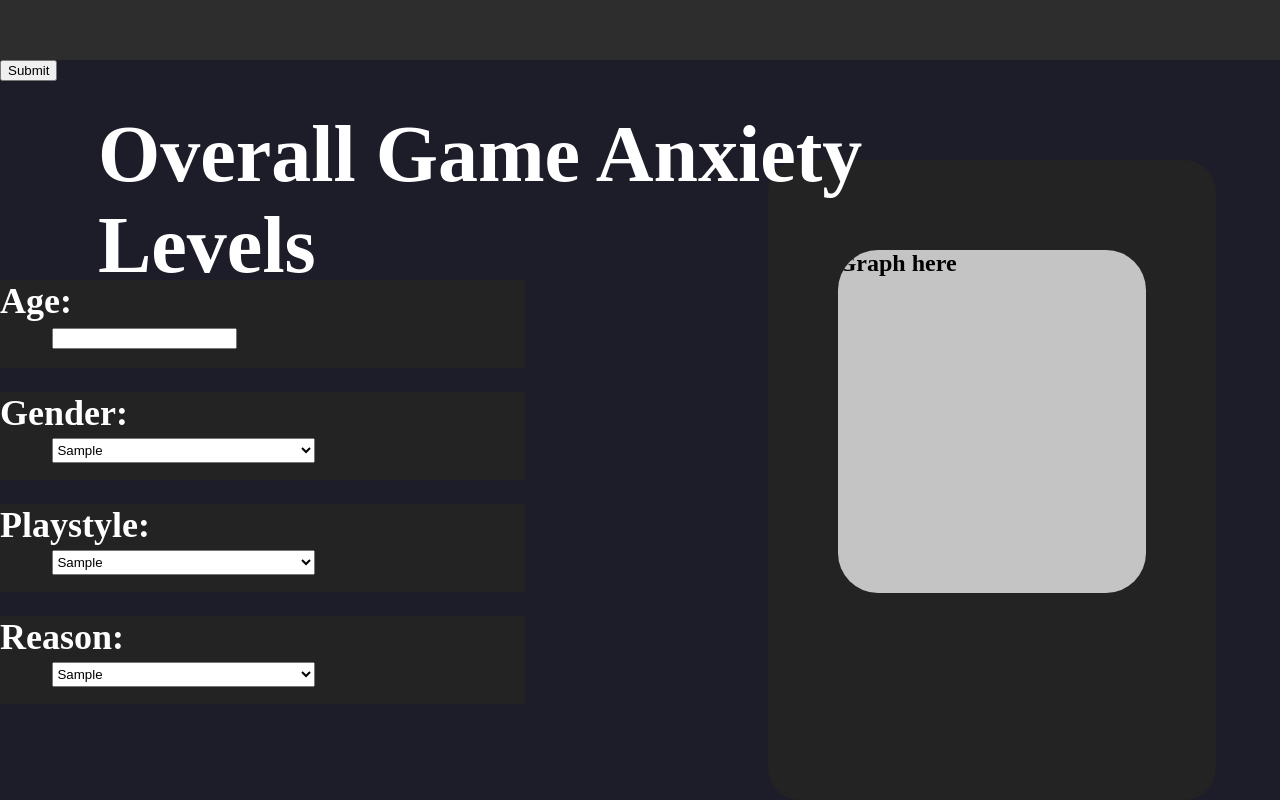
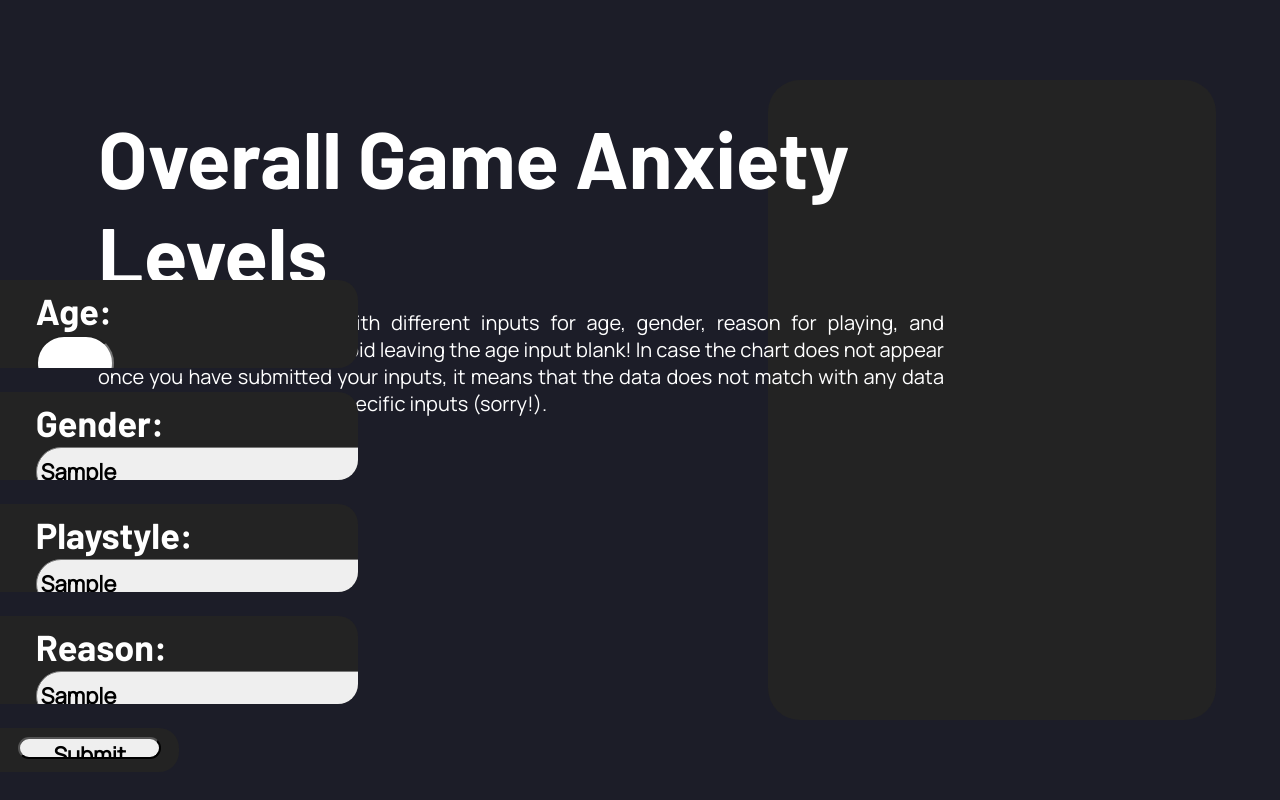
Before and after one commit to juanchosoriano/DATANVI-Project, a Flask app: template application/templates/Final.html in a window 1280 px wide. Run offline with Flask 2, Linux system fonts and the light colour scheme; the template is opened without the code that fills it: most values are stand-ins (such as "Sample title", 1, 10 or a date in 2020); parts of the project's set-up code (start-up, migrations or seed data) failed here and were passed over; some libraries are stand-ins or nearby versions; some web fonts are replaced.

Commit message:
css
Co-Authored-By: Theorhetically <56592882+Theorhetically@users.noreply.github.com>
Co-Authored-By: juanchosoriano <61454422+juanchosoriano@users.noreply.github.com>
Co-Authored-By: Jj Reyes <47908236+jjbreyes@users.noreply.github.com>

```diff
--- a/application/static/css/main.css
+++ b/application/static/css/main.css
@@ -163,14 +163,22 @@ body {
   text-align: center;
   margin: auto;
 }
+
 .three {
   top: 20%;
   position: relative;
 }
 
 #agebox {
-  width: 40px;
-  height: 20px;
+  position: relative;
+  top: 35%;
+  border-radius: 50px;
+  font-family: Manrope;
+  font-weight: bold;
+  text-align: center;
+  font-size: 22px;
+  width: 70px;
+  height: 50px;
 }
 
 .four {
@@ -186,6 +194,7 @@ body {
   border-top-right-radius: 38px;
   border-bottom-left-radius: 38px;
   border-bottom-right-radius: 38px;
+  font-family: Manrope;
   overflow: hidden;
   margin: auto;
   text-align: center;
@@ -334,9 +343,10 @@ body {
   width: 35%;
   height: 80%;
   background: rgba(35,35,35,1);
+  font-family: Manrope;
   opacity: 1;
   position: absolute;
-  bottom: 0%;
+  bottom: 10%;
   right: 5%;
   border-top-left-radius: 32px;
   border-top-right-radius: 32px;
@@ -361,7 +371,7 @@ body {
   position: absolute;
   top: 109px;
   left: 98px;
-  font-family: Orbitron;
+  font-family: Barlow;
   font-weight: Bold;
   font-size: 80px;
   opacity: 1;
@@ -382,7 +392,7 @@ body {
   margin-top: 20%;
 }
 .v22_17 {
-  width: 41%;
+  width: 28%;
   height: 11%;
   background: rgba(35,35,35,1);
   opacity: 1;
@@ -390,9 +400,11 @@ body {
   top: 35%;
   left: 0px;
   overflow: hidden;
+  border-top-right-radius: 20px;
+  border-bottom-right-radius: 20px;
 }
 .v22_21 {
-  width: 41%;
+  width: 28%;
   height: 11%;
   background: rgba(35,35,35,1);
   opacity: 1;
@@ -400,9 +412,11 @@ body {
   top: 49%;
   left: 0px;
   overflow: hidden;
+  border-top-right-radius: 20px;
+  border-bottom-right-radius: 20px;
 }
 .v22_20 {
-  width: 41%;
+  width: 28%;
   height: 11%;
   background: rgba(35,35,35,1);
   opacity: 1;
@@ -410,9 +424,11 @@ body {
   top: 63%;
   left: 0px;
   overflow: hidden;
+  border-top-right-radius: 20px;
+  border-bottom-right-radius: 20px;
 }
 .v22_19 {
-  width: 41%;
+  width: 28%;
   height: 11%;
   background: rgba(35,35,35,1);
   opacity: 1;
@@ -421,49 +437,134 @@ body {
   left: 0px;
   overflow: hidden;
   display: inline-block;
+  border-top-right-radius: 20px;
+  border-bottom-right-radius: 20px;
 }
+.button_div {
+  width: 14%;
+  height: 5.5%;
+  background: rgba(35,35,35,1);
+  opacity: 1;
+  position: absolute;
+  top: 91%;
+  left: 0px;
+  overflow: hidden;
+  display: inline-block;
+  border-top-right-radius: 20px;
+  border-bottom-right-radius: 20px;
+}
+#submission {
+  position: relative;
+  margin-left: 10%;
+  margin-top: 5%;
+  width: 80%;
+  height: 50%;
+  border-radius: 50px;
+  font-size: 22px;
+  font-family: Manrope;
+  font-weight: bold;
+}
+
+#submitage {
+  position: relative;
+  margin-left: 2%;
+  margin-top: 5%;
+  width: 20%;
+  height: 50%;
+  border-radius: 50px;
+  font-size: 22px;
+  font-family: Manrope;
+  font-weight: bold;
+}
+
+#desc {
+  position: absolute;
+  top: 200px;
+  left: 0px;
+  text-align: justify;
+  text-justify: inter-word;
+  font-family: Manrope;
+  font-size: 20px;
+  font-weight: 100;
+  color: white;
+  width: 100%;
+  height: 30px;
+  margin: auto;
+}
+
+.age_input {
+  position: relative;
+  top: 35%;
+  border-radius: 50px;
+  font-family: Manrope;
+  font-weight: bold;
+  text-align: center;
+  font-size: 22px;
+  width: 70px;
+  height: 50px;
+}
+
+.final_input {
+  position: relative;
+  top: 35%;
+  border-radius: 50px;
+  font-family: Manrope;
+  font-weight: bold;
+  font-size: 22px;
+  width: 500px;
+  height: 50px;
+}
+
 .v22_22 {
   width: 220px;
   color: rgba(255,255,255,1);
   position: relative;
-  font-family: Orbitron;
+  font-family: Barlow;
   font-weight: Bold;
   font-size: 36px;
   opacity: 1;
   text-align: left;
   display: inline-block;
+  left: 10%;
+  top: 10%;
 }
 .v22_24 {
   width: 201px;
   color: rgba(255,255,255,1);
   position: relative;
-  font-family: Orbitron;
+  font-family: Barlow;
   font-weight: Bold;
   font-size: 36px;
   opacity: 1;
   text-align: left;
   display: inline-block;
+  left: 10%;
+  top: 10%;
 }
 .v22_25 {
   width: 161px;
   color: rgba(255,255,255,1);
   position: relative;
-  font-family: Orbitron;
+  font-family: Barlow;
   font-weight: Bold;
   font-size: 36px;
   opacity: 1;
   text-align: left;
   display: inline-block;
+  left: 10%;
+  top: 10%;
 }
 .v22_23 {
   width: 156px;
   color: rgba(255,255,255,1);
   position: relative;
-  font-family: Orbitron;
+  font-family: Barlow;
   font-weight: Bold;
   font-size: 36px;
   opacity: 1;
   text-align: left;
+  left: 10%;
+  top: 10%;
 }
 .v22_27 {
     width: 100%;
--- a/application/templates/Age Group.html
+++ b/application/templates/Age Group.html
@@ -22,9 +22,9 @@
 				</div>
 
 				<div class="three">
-					<form method="POST" id >
-						<input name="text", type="number">
-						<input type="submit">
+					<form method="POST">
+						<input name="text", type="number"  id = "agebox">
+						<input type="submit" id = "submitage">
 					</form>
 				</div>
 
--- a/application/templates/Final.html
+++ b/application/templates/Final.html
@@ -12,25 +12,23 @@
 	<body>
 		<div class="v19_2">
 			<div class="v19_3" id="gref">
-				<div class="v21_16">
-					<div class="v22_33">
-						Graph here
-					</div>
+
+			</div>
+			<div class="v21_15">
+				Overall Game Anxiety Levels
+				<div id = desc>
+					Feel free to experiment with different inputs for age, gender, reason for playing, and playstyle on this screen!
+					Avoid leaving the age input blank! In case the chart does not appear once you have submitted your inputs, it means
+					that the data does not match with any data in the database for those specific inputs (sorry!).
 				</div>
 			</div>
-			<div class="v19_5">
-
-			</div>
-			<span class="v21_15">
-				Overall Game Anxiety Levels
-			</span>
 			<form id="finalForm" method = "POST" >
 				<div class="v22_17">
 					<div class="v22_22">
 						Age:
 					</div>
 					<div class="v22_27">
-						<input name="age_input", type="number">
+						<input name="age_input", type="number" class = "age_input">
 					</div>
 				</div>
 				<div class="v22_21">
@@ -38,7 +36,7 @@
 						Gender:
 					</div>
 					<div class="v22_30">
-						<select name="gender_input" method="GET" action="/Final">
+						<select name="gender_input" method="GET" action="/Final" class = "final_input">
 							<option value="{{choices_gender[0]}}" selected>{{choices_gender[0]}}</option>
 							{% for gender in choices_gender[1:] %}
 								<option value="{{gender}}">{{gender}}</option>
@@ -51,7 +49,7 @@
 						Playstyle:
 					</div>
 					<div class="v22_31">
-						<select name="playstyle_input" method="GET" action="/Final">
+						<select name="playstyle_input" method="GET" action="/Final" class = "final_input">
 							<option value="{{choices_playstyle[0]}}" selected>{{choices_playstyle[0]}}</option>
 							{% for playstyle in choices_playstyle[1:] %}
 								<option value="{{playstyle}}">{{playstyle}}</option>
@@ -64,7 +62,7 @@
 						Reason:
 					</div>
 					<div class="v22_32">
-						<select name="reason_input" method="GET" action="/Final">
+						<select name="reason_input" method="GET" action="/Final" class = "final_input">
 							<option value="{{choices_reasons[0]}}" selected>{{choices_reasons[0]}}</option>
 							{% for reason in choices_reasons[1:] %}
 								<option value="{{reason}}">{{reason}}</option>
@@ -72,7 +70,9 @@
 						</select>
 					</div>
 				</div>
-				<input id = "submission", type ="submit">
+				<div class = "button_div">
+					<input id = "submission", type ="submit">
+				</div>
 			</form>
 		</div>
 		<script src="https://cdn.plot.ly/plotly-latest.min.js"></script>
```
